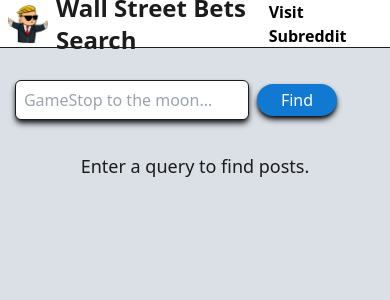
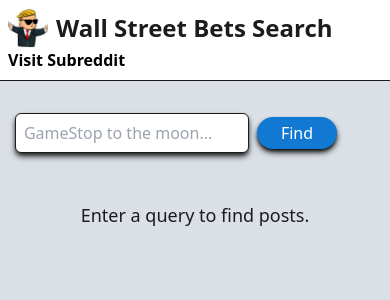
Before and after one commit to aidanjrauscher/SemanticSearchWSB, a Next.js app: page / in a window 390 px wide. Shown: the top 300 px of the page. Built offline with nearby package versions, Linux system fonts and the light colour scheme; some icons are missing.

Commit message:
mobile responsiveness issues

```diff
--- a/components/Navbar.tsx
+++ b/components/Navbar.tsx
@@ -4,7 +4,7 @@
 
 export default function Navbar(){
     return (
-        <div className="flex flex-row h-12 border-b border-reddit-black p-2 items-center bg-reddit-white justify-between">
+        <div className="flex flex-row h-fit border-b border-reddit-black p-2 items-center bg-reddit-white justify-between flex-wrap">
             <div className="flex flex-row items-center gap-2">
                 <Image src="/wsb.png" alt="WSB logo" width="40" height="40"/>
                 <h1 className="text-reddit-black font-bold text-2xl sm:text-lg">Wall Street Bets Search</h1>
--- a/components/Posts.tsx
+++ b/components/Posts.tsx
@@ -31,7 +31,7 @@
             ) : ( loading ? (
                 <NewtonsCradle size={69} color="#fa4603" />
             ) : (
-                <p className="text-lg text-semibold text-reddit-black">Enter a query to find posts.</p>
+                <p className="text-lg text-semibold text-reddit-black pt-4 px-2">Enter a query to find posts.</p>
             ))}
         </div>
     )
```
